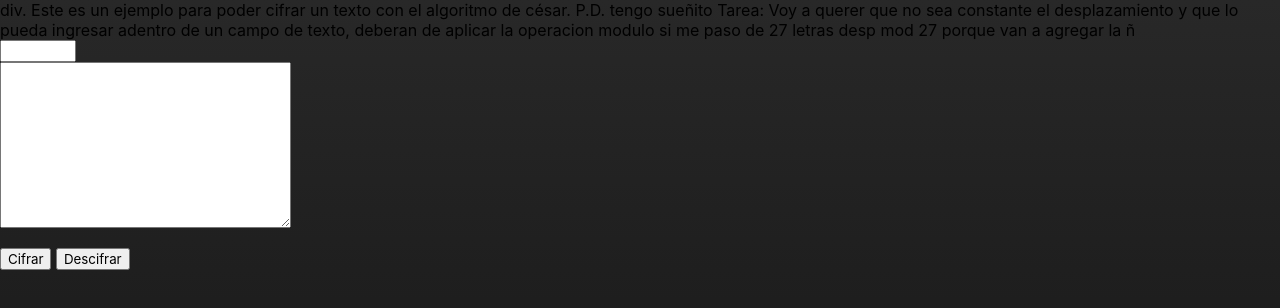
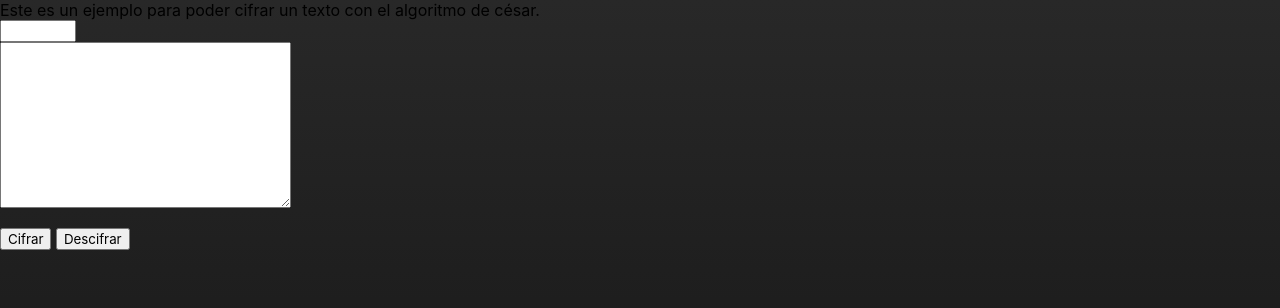
Before and after one commit to KuChauWe/5IV7-GomezOcampoHugo, a plain HTML site: page indexVerdadero.html in a window 1280 px wide. Drawn offline with Linux system fonts and the light colour scheme.

```diff
--- a/indexVerdadero.html
+++ b/indexVerdadero.html
@@ -9,19 +9,8 @@
 </head>
 <body>
     <div class="Fondo">
-        div.
+        <div class="contenedorPrincipal">
             Este es un ejemplo para poder cifrar un texto con el algoritmo de césar.
-            P.D. tengo sueñito
-
-            Tarea:
-
-            Voy a querer que no sea constante el desplazamiento y que lo pueda ingresar
-            adentro de un campo de texto, deberan de aplicar la operacion modulo
-            si me paso de 27 letras
-
-            desp  mod 27
-
-            porque van a agregar la ñ
             <br>
 
             <input type="number" id="desp" min="1" max="27">
```
